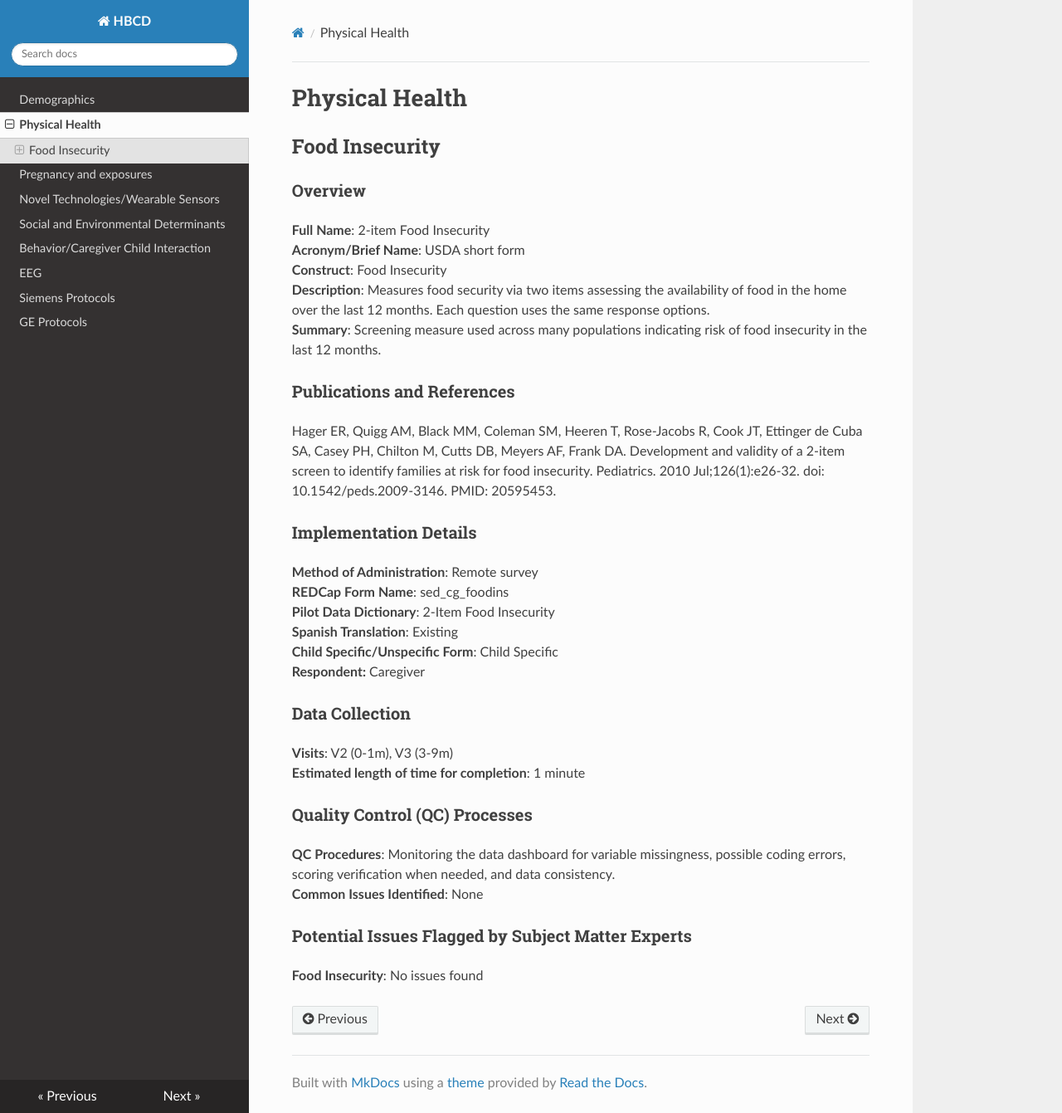
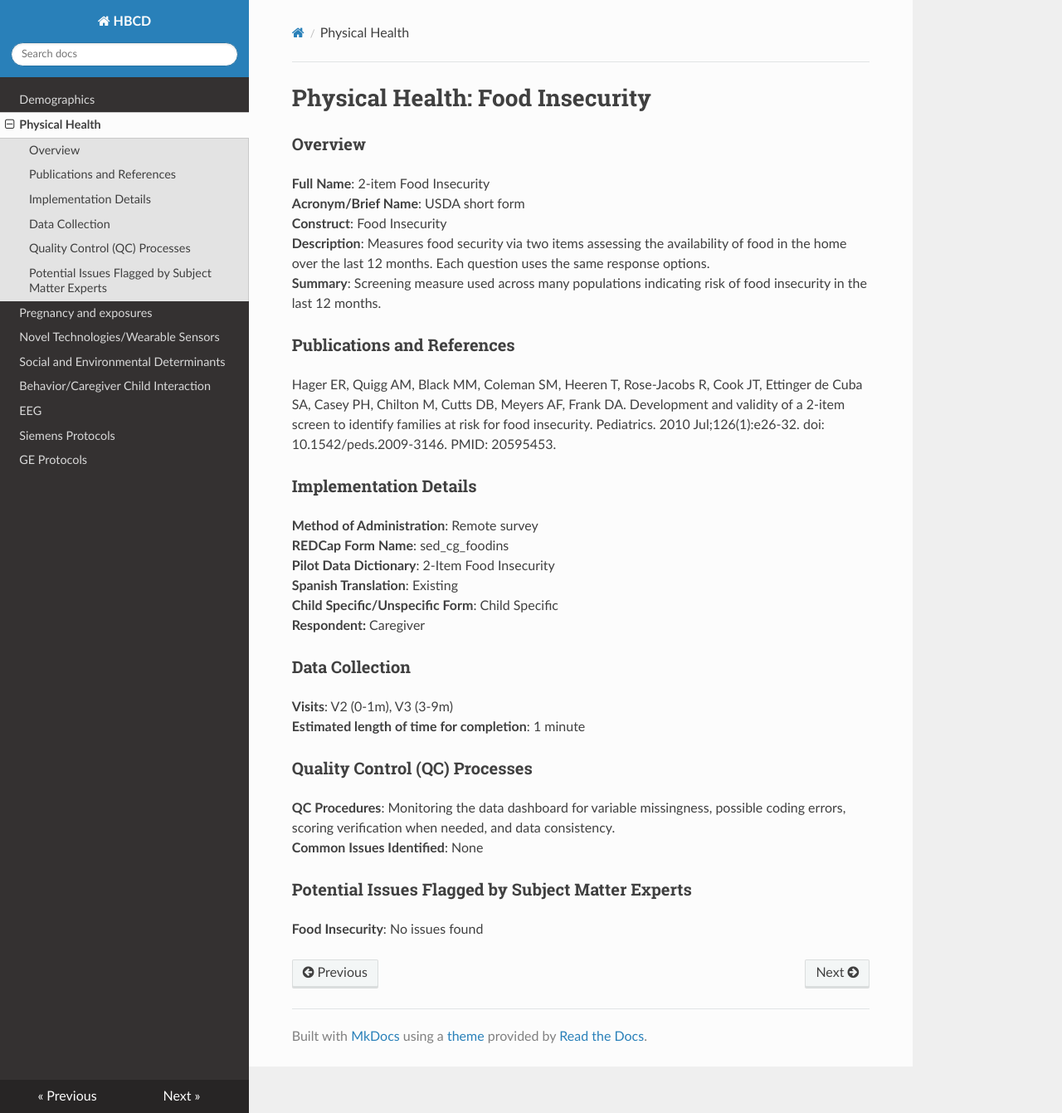
Before and after one commit to mattcieslak/hbcd-docs, an MkDocs documentation site: the page built from docs/physhealth.md, in a window 1280 px wide and 1341 px high. Shown: the whole window at 83% size. Built offline with MkDocs 1.6.1, drawn with Linux system fonts in a browser that asks for light colours; nearby versions of some CDN libraries.

Commit message:
Update physhealth.md

```diff
--- a/docs/physhealth.md
+++ b/docs/physhealth.md
@@ -1,6 +1,4 @@
-# Physical Health
-
-## Food Insecurity
+# Physical Health: Food Insecurity
 ### Overview
 **Full Name**: 2-item Food Insecurity
 **Acronym/Brief Name**: USDA short form
```
